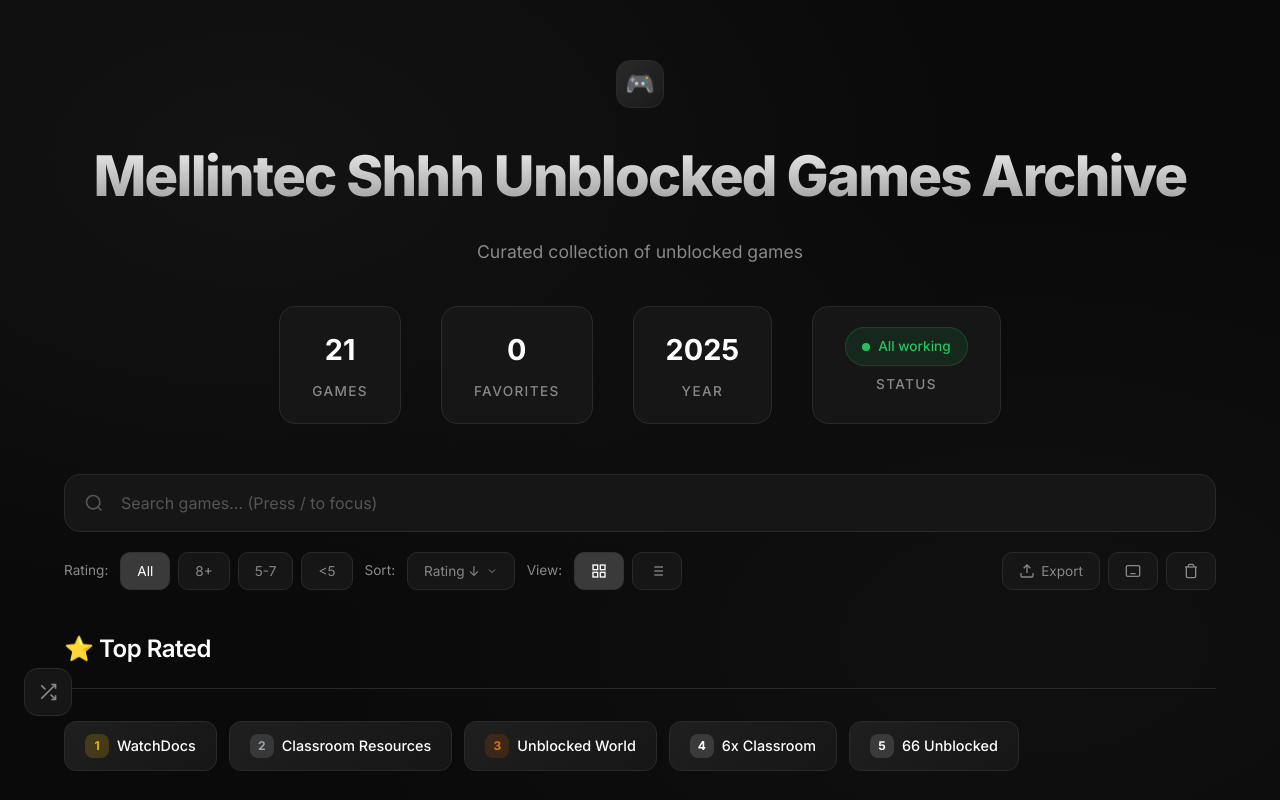
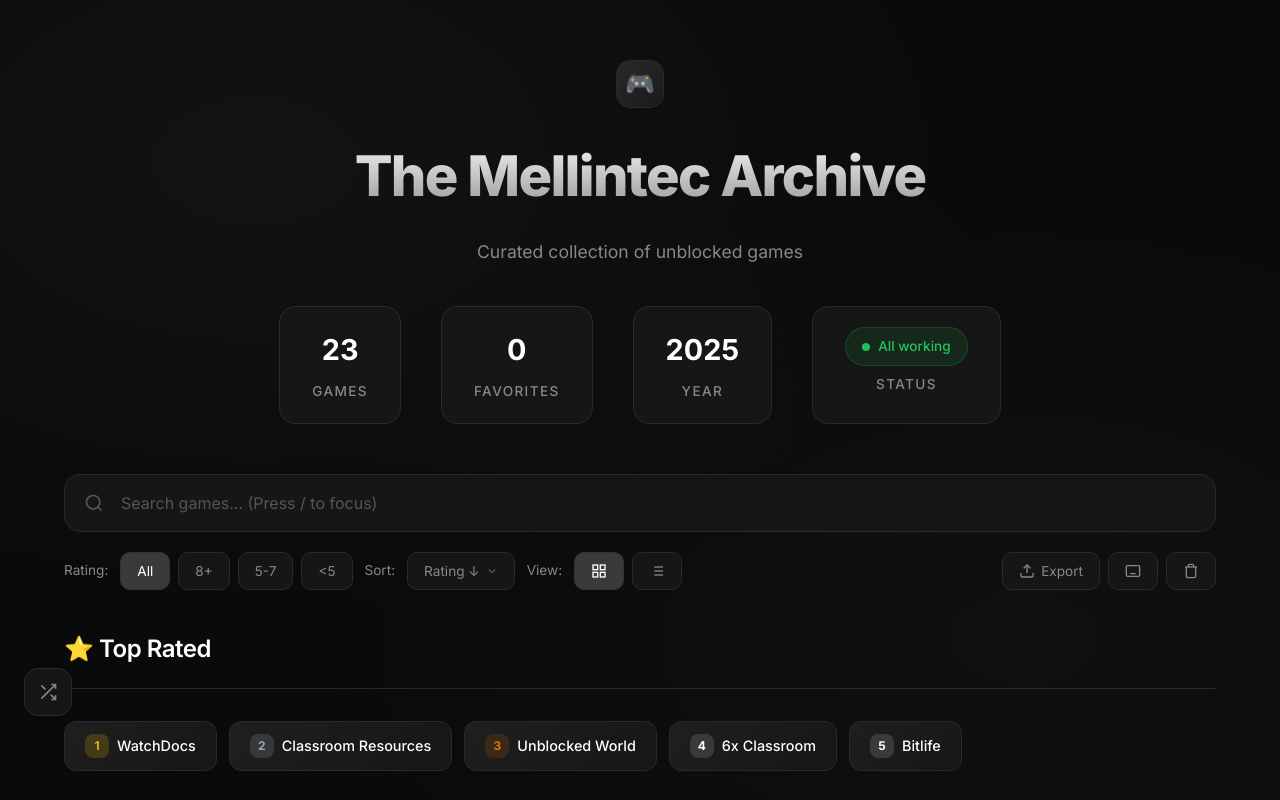
Before and after one commit to LilMellyFr/TheMellintecProject, a plain HTML site: page index.html in a window 1280 px wide. Shown: the top 800 px of the page. Drawn offline with Linux system fonts and the light colour scheme.

Commit message:
Mellintec Game Archive Index updated: +2 games

```diff
--- a/index.html
+++ b/index.html
@@ -3,7 +3,7 @@
 <head>
     <meta charset="UTF-8">
     <meta name="viewport" content="width=device-width, initial-scale=1.0">
-    <title>Mellintec Games Archive</title>
+    <title>Mellintec Archive</title>
     <link rel="preconnect" href="https://fonts.googleapis.com">
     <link rel="preconnect" href="https://fonts.gstatic.com" crossorigin>
     <link href="https://fonts.googleapis.com/css2?family=Inter:wght@300;400;500;600;700;800&display=swap" rel="stylesheet">
@@ -1682,7 +1682,7 @@
         // Data
         const data = {
             "archive": {
-                "title": "Mellintec Shhh Unblocked Games Archive",
+                "title": "The Mellintec Archive",
                 "year": 2025,
                 "last_update": "2025-12-17",
                 "status": "all working"
@@ -1708,9 +1708,11 @@
                 { "name": "WorldC Games", "url": "https://asmall-worldcup.github.io/", "rating": 7 },
                 { "name": "Unblocked Games 2", "url": "https://sites.google.com/view/2-unblocked-games/home", "rating": 6 },
                 { "name": "UnblockXL", "url": "https://sites.google.com/view/unblockedgamesxl/home", "rating": 6 },
+                { "name": "Bitlife", "url": "https://bitlifefree.io", "rating": 8 },
+                { "name": "Geometry Dash Online", "url": "https://geometrydashlite.de/", "rating": 8 },
                 { "name": "FreezeNova", "url": "https://sites.google.com/view/freezenova/", "rating": 6 }
             ],
-            "top_rated": ["WatchDocs", "Classroom Resources", "Unblocked World", "6x Classroom", "66 Unblocked"]
+            "top_rated": ["WatchDocs", "Classroom Resources", "Unblocked World", "6x Classroom", "Bitlife"]
         };
 
         // State
@@ -2290,4 +2292,5 @@
         });
     </script>
 </body>
+
 </html>
```
